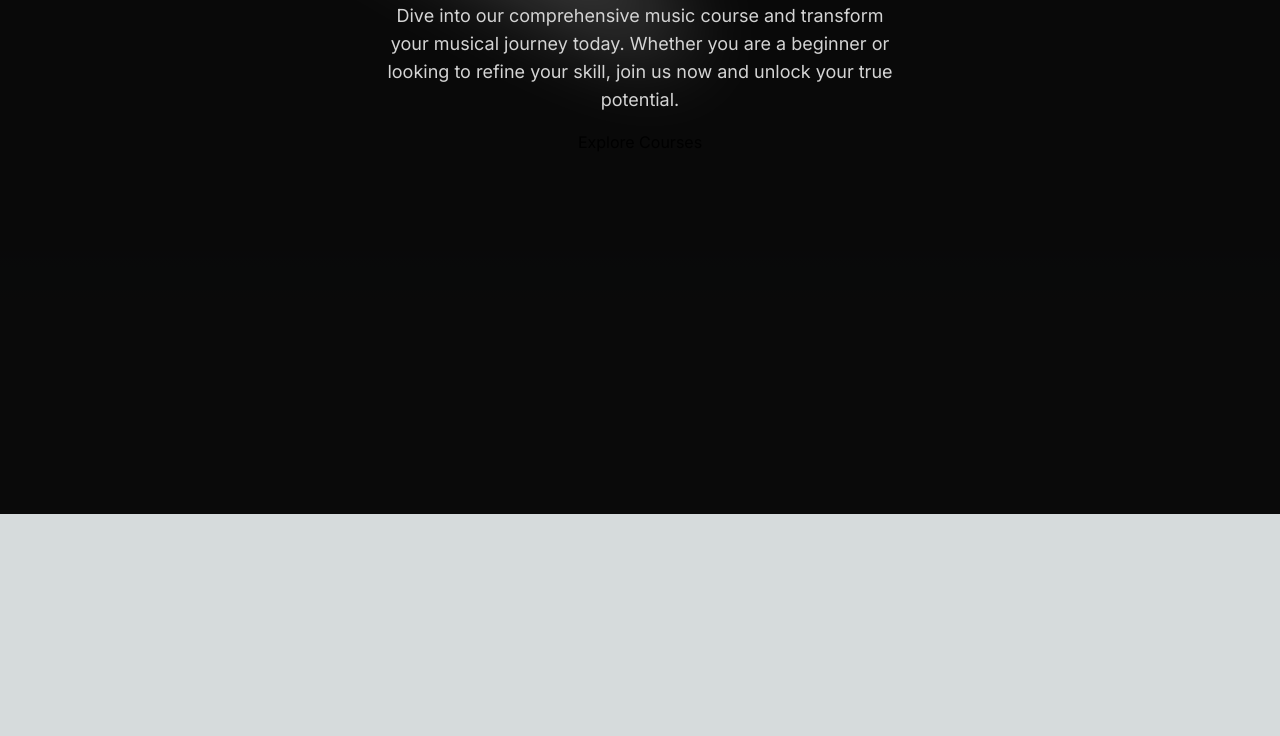
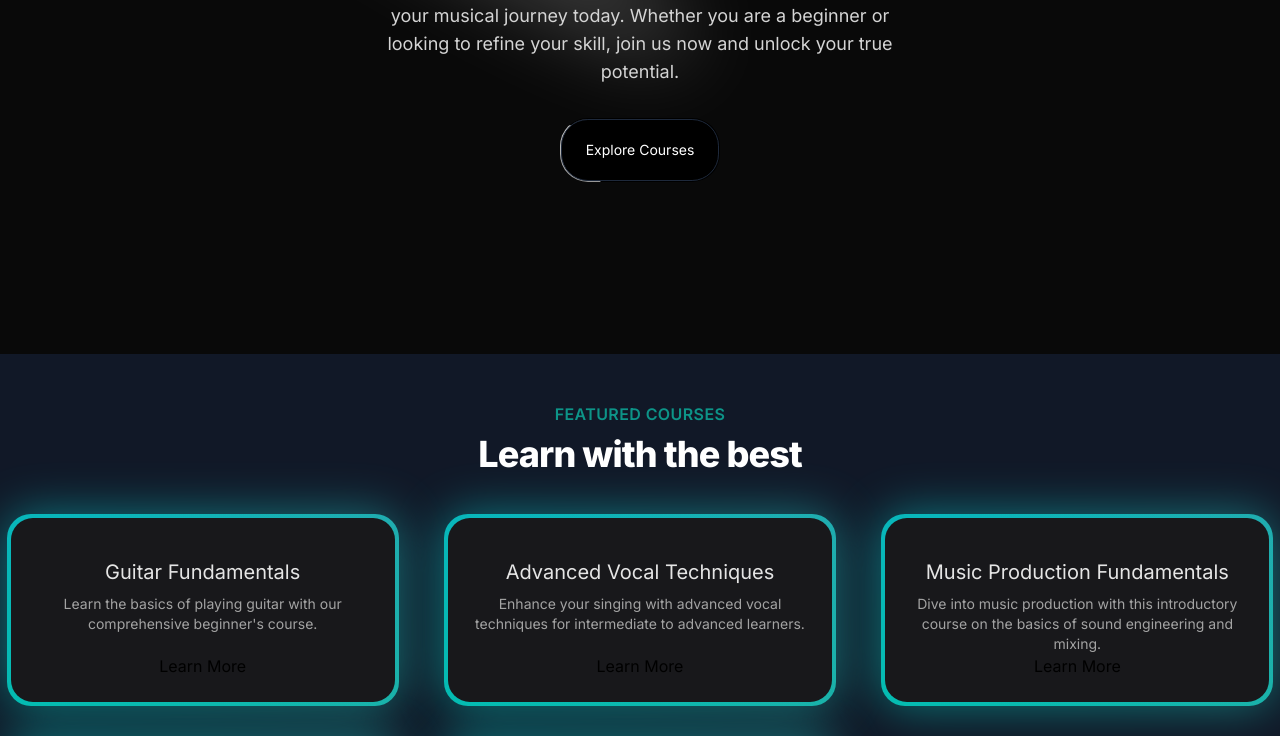
Before and after one commit to Vorpalv2/nextjs_music, a Next.js app: page / in a window 1280 px wide. Shown: the part 286-1022 px from the top of the page. Before the commit the page ends 800 px from the top, so only its background shows below. Built offline with nearby package versions, Linux system fonts and the light colour scheme.

Commit message:
added featuredcourses section with background gradient and herosection with moving border UI component

```diff
--- /dev/null
+++ b/src/app/courses/page.tsx
@@ -0,0 +1,7 @@
+import React from "react";
+
+const page = () => {
+  return <div>page</div>;
+};
+
+export default page;
--- a/src/app/globals.css
+++ b/src/app/globals.css
@@ -31,3 +31,7 @@ body {
     text-wrap: balance;
   }
 }
+
+::-webkit-scrollbar {
+  opacity: 0;
+}
--- a/src/app/page.tsx
+++ b/src/app/page.tsx
@@ -1,3 +1,4 @@
+import FeaturedCourses from "@/components/FeaturedCourses";
 import HeroSection from "@/components/HeroSection";
 
 export default function Home() {
@@ -5,6 +6,7 @@ export default function Home() {
     <main className="min-h-screen bg-black/[0.96] antialiased bg-grid-white/[0.02]">
       {/* <h1 className="text-2xl text-center">Chai aur Code</h1> */}
       <HeroSection />
+      <FeaturedCourses />
     </main>
   );
 }
--- /dev/null
+++ b/src/components/FeaturedCourses.tsx
@@ -0,0 +1,68 @@
+"use client";
+import React from "react";
+import courseData from "@/data/music_course.json";
+import Link from "next/link";
+import { Button } from "@/components/ui/moving-border";
+import { BackgroundGradient } from "./ui/background-gradient";
+
+interface Course {
+  id: number;
+  title: string;
+  slug: string;
+  description: string;
+  price: number;
+  instructor: string;
+  isFeatured: boolean;
+}
+
+const FeaturedCourses = () => {
+  const featuredCourses = courseData.courses.filter(
+    (course: Course) => course.isFeatured
+  );
+
+  return (
+    <div className=" py-12 bg-gray-900">
+      <div>
+        <div className="text-center">
+          <h2 className="text-base text-teal-600 font-semibold tracking-wide uppercase">
+            FEATURED COURSES
+          </h2>
+          <p className="mt-2 text-3xl leading-8 font-extrabold tracking-tight text-white sm:text-4xl">
+            Learn with the best
+          </p>
+        </div>
+      </div>
+      <div className="mt-10">
+        <div className="grid grid-cols-1 sm:grid-cols-2 lg:grid-cols-3 gap-8 justify-center">
+          {featuredCourses.map((course: Course) => (
+            <div key={course.id} className="flex justify-center">
+              <BackgroundGradient className="flex flex-col rounded-[22px] bg-white dark:bg-zinc-900 overflow-hidden h-full max-w-sm">
+                <div className="p-4 sm:p-6 flex flex-col items-center text-center flex-grow">
+                  <p className="text-lg sm:text-xl text-black mt-4 mb-2 dark:text-neutral-200">
+                    {course.title}
+                  </p>
+                  <p className="text-sm text-neutral-600 dark:text-neutral-400 flex-grow">
+                    {course.description}
+                  </p>
+                  <Link href={`/courses/${course.slug}`}>Learn More</Link>
+                </div>
+              </BackgroundGradient>
+            </div>
+          ))}
+        </div>
+      </div>
+      <div className="mt-20 text-center">
+        <Link href={"/courses"}>
+          <Button
+            className="bg-white dark:bg-black text-black dark:text-white border-neutral-200 dark:border-slate-800"
+            duration={5000}
+          >
+            View All Courses
+          </Button>
+        </Link>
+      </div>
+    </div>
+  );
+};
+
+export default FeaturedCourses;
--- a/src/components/HeroSection.tsx
+++ b/src/components/HeroSection.tsx
@@ -1,6 +1,7 @@
 import Link from "next/link";
 import React from "react";
 import { Spotlight } from "@/components/ui/Spotlight";
+import { Button } from "@/components/ui/moving-border";
 
 const HeroSection = () => {
   return (
@@ -18,8 +19,16 @@ const HeroSection = () => {
           journey today. Whether you are a beginner or looking to refine your
           skill, join us now and unlock your true potential.
         </p>
-        <div className="mt-4">
-          <Link href={"/courses"}>Explore Courses</Link>
+        <div className="mt-8">
+          <Link href={"/courses"}>
+            <Button
+              className="bg-white dark:bg-black text-black dark:text-white border-neutral-200 dark:border-slate-800"
+              borderClassName="bg-gradient-to-b from-neutral-50 to-neutral-400"
+              containerClassName="bg-black"
+            >
+              Explore Courses
+            </Button>
+          </Link>
         </div>
       </div>
     </div>
--- /dev/null
+++ b/src/components/ui/background-gradient.tsx
@@ -0,0 +1,72 @@
+import { cn } from "@/utils/cn";
+import React from "react";
+import { motion } from "framer-motion";
+
+export const BackgroundGradient = ({
+  children,
+  className,
+  containerClassName,
+  animate = true,
+}: {
+  children?: React.ReactNode;
+  className?: string;
+  containerClassName?: string;
+  animate?: boolean;
+}) => {
+  const variants = {
+    initial: {
+      backgroundPosition: "0 50%",
+    },
+    animate: {
+      backgroundPosition: ["0, 50%", "100% 50%", "0 50%"],
+    },
+  };
+  return (
+    <div className={cn("relative p-[4px] group", containerClassName)}>
+      <motion.div
+        variants={animate ? variants : undefined}
+        initial={animate ? "initial" : undefined}
+        animate={animate ? "animate" : undefined}
+        transition={
+          animate
+            ? {
+                duration: 5,
+                repeat: Infinity,
+                repeatType: "reverse",
+              }
+            : undefined
+        }
+        style={{
+          backgroundSize: animate ? "400% 400%" : undefined,
+        }}
+        className={cn(
+          "absolute inset-0 rounded-3xl z-[1] opacity-60 group-hover:opacity-100 blur-xl  transition duration-500",
+          " bg-[radial-gradient(circle_farthest-side_at_0_100%,#00ccb1,transparent),radial-gradient(circle_farthest-side_at_100%_0,#7b61ff,transparent),radial-gradient(circle_farthest-side_at_100%_100%,#ffc414,transparent),radial-gradient(circle_farthest-side_at_0_0,#1ca0fb,#141316)]"
+        )}
+      />
+      <motion.div
+        variants={animate ? variants : undefined}
+        initial={animate ? "initial" : undefined}
+        animate={animate ? "animate" : undefined}
+        transition={
+          animate
+            ? {
+                duration: 5,
+                repeat: Infinity,
+                repeatType: "reverse",
+              }
+            : undefined
+        }
+        style={{
+          backgroundSize: animate ? "400% 400%" : undefined,
+        }}
+        className={cn(
+          "absolute inset-0 rounded-3xl z-[1]",
+          "bg-[radial-gradient(circle_farthest-side_at_0_100%,#00ccb1,transparent),radial-gradient(circle_farthest-side_at_100%_0,#7b61ff,transparent),radial-gradient(circle_farthest-side_at_100%_100%,#ffc414,transparent),radial-gradient(circle_farthest-side_at_0_0,#1ca0fb,#141316)]"
+        )}
+      />
+
+      <div className={cn("relative z-10", className)}>{children}</div>
+    </div>
+  );
+};
--- /dev/null
+++ b/src/components/ui/moving-border.tsx
@@ -0,0 +1,139 @@
+"use client";
+import React from "react";
+import {
+  motion,
+  useAnimationFrame,
+  useMotionTemplate,
+  useMotionValue,
+  useTransform,
+} from "framer-motion";
+import { useRef } from "react";
+import { cn } from "@/utils/cn";
+
+export function Button({
+  borderRadius = "1.75rem",
+  children,
+  as: Component = "button",
+  containerClassName,
+  borderClassName,
+  duration,
+  className,
+  ...otherProps
+}: {
+  borderRadius?: string;
+  children: React.ReactNode;
+  as?: any;
+  containerClassName?: string;
+  borderClassName?: string;
+  duration?: number;
+  className?: string;
+  [key: string]: any;
+}) {
+  return (
+    <Component
+      className={cn(
+        "bg-transparent relative text-xl  h-16 w-40 p-[1px] overflow-hidden ",
+        containerClassName
+      )}
+      style={{
+        borderRadius: borderRadius,
+      }}
+      {...otherProps}
+    >
+      <div
+        className="absolute inset-0"
+        style={{ borderRadius: `calc(${borderRadius} * 0.96)` }}
+      >
+        <MovingBorder duration={duration} rx="30%" ry="30%">
+          <div
+            className={cn(
+              "h-20 w-20 opacity-[0.8] bg-[radial-gradient(var(--sky-500)_40%,transparent_60%)]",
+              borderClassName
+            )}
+          />
+        </MovingBorder>
+      </div>
+
+      <div
+        className={cn(
+          "relative bg-slate-900/[0.8] border border-slate-800 backdrop-blur-xl text-white flex items-center justify-center w-full h-full text-sm antialiased",
+          className
+        )}
+        style={{
+          borderRadius: `calc(${borderRadius} * 0.96)`,
+        }}
+      >
+        {children}
+      </div>
+    </Component>
+  );
+}
+
+export const MovingBorder = ({
+  children,
+  duration = 2000,
+  rx,
+  ry,
+  ...otherProps
+}: {
+  children: React.ReactNode;
+  duration?: number;
+  rx?: string;
+  ry?: string;
+  [key: string]: any;
+}) => {
+  const pathRef = useRef<any>();
+  const progress = useMotionValue<number>(0);
+
+  useAnimationFrame((time) => {
+    const length = pathRef.current?.getTotalLength();
+    if (length) {
+      const pxPerMillisecond = length / duration;
+      progress.set((time * pxPerMillisecond) % length);
+    }
+  });
+
+  const x = useTransform(
+    progress,
+    (val) => pathRef.current?.getPointAtLength(val).x
+  );
+  const y = useTransform(
+    progress,
+    (val) => pathRef.current?.getPointAtLength(val).y
+  );
+
+  const transform = useMotionTemplate`translateX(${x}px) translateY(${y}px) translateX(-50%) translateY(-50%)`;
+
+  return (
+    <>
+      <svg
+        xmlns="http://www.w3.org/2000/svg"
+        preserveAspectRatio="none"
+        className="absolute h-full w-full"
+        width="100%"
+        height="100%"
+        {...otherProps}
+      >
+        <rect
+          fill="none"
+          width="100%"
+          height="100%"
+          rx={rx}
+          ry={ry}
+          ref={pathRef}
+        />
+      </svg>
+      <motion.div
+        style={{
+          position: "absolute",
+          top: 0,
+          left: 0,
+          display: "inline-block",
+          transform,
+        }}
+      >
+        {children}
+      </motion.div>
+    </>
+  );
+};
--- a/tailwind.config.ts
+++ b/tailwind.config.ts
@@ -1,4 +1,10 @@
 import type { Config } from "tailwindcss";
+
+const defaultTheme = require("tailwindcss/defaultTheme");
+const colors = require("tailwindcss/colors");
+const {
+  default: flattenColorPalette,
+} = require("tailwindcss/lib/util/flattenColorPalette");
 
 const config: Config = {
   content: [
@@ -31,6 +37,18 @@ const config: Config = {
       },
     },
   },
-  plugins: [],
+  plugins: [addVariablesForColors],
 };
+
+function addVariablesForColors({ addBase, theme }: any) {
+  let allColors = flattenColorPalette(theme("colors"));
+  let newVars = Object.fromEntries(
+    Object.entries(allColors).map(([key, val]) => [`--${key}`, val])
+  );
+
+  addBase({
+    ":root": newVars,
+  });
+}
+
 export default config;
```
